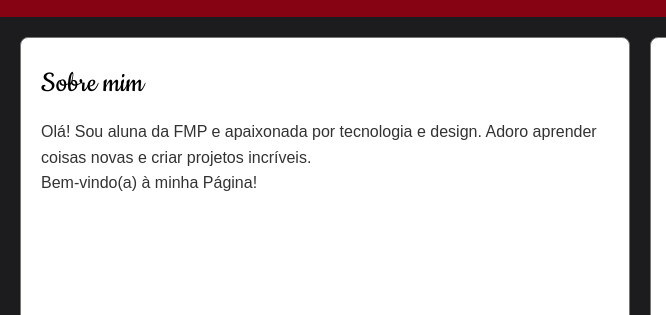
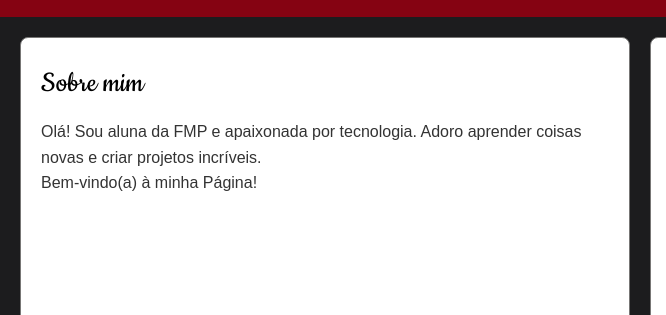
Before and after one commit to Kessia554/sobre-mim, a plain HTML site: page index.html in a window 1280 px wide. Shown: the part 100-415 px from the top of the page, 0-666 px from the left. Drawn offline with Linux system fonts and the light colour scheme; grey boxes are pictures that could not be loaded.

Commit message:
Update index.html

```diff
--- a/index.html
+++ b/index.html
@@ -16,7 +16,7 @@
     <main>
         <section class="sobre-mim">
             <h2 class="sobre-mim2">Sobre mim</h2>
-            <p class="sobre-mim2"> Olá! Sou aluna da FMP e apaixonada por tecnologia e design. Adoro aprender coisas novas e criar projetos incríveis. <br>Bem-vindo(a) à minha Página!</p>
+            <p class="sobre-mim2"> Olá! Sou aluna da FMP e apaixonada por tecnologia. Adoro aprender coisas novas e criar projetos incríveis. <br>Bem-vindo(a) à minha Página!</p>
         </section>
 
         <section class="galeria">
```
